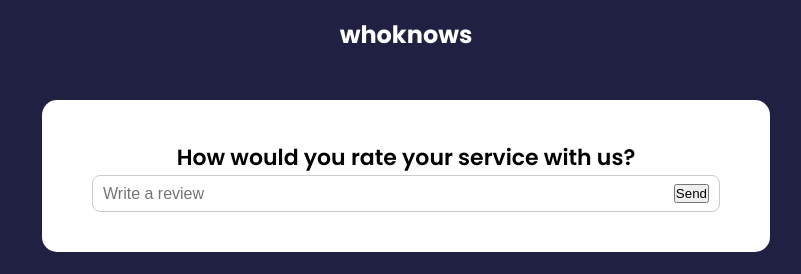
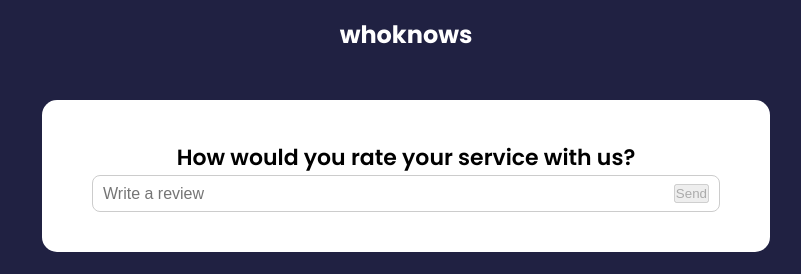
Before and after one commit to wlowry88/feedback-app, a React (Create React App) app: page / in a window 1280 px wide. Shown: the top 274 px of the page, without its empty margins (234-1035 px from the left). Built offline with nearby package versions, Linux system fonts and the light colour scheme.

Commit message:
add form validations

```diff
--- a/src/components/FeedbackForm.jsx
+++ b/src/components/FeedbackForm.jsx
@@ -6,9 +6,20 @@
 
 function FeedbackForm(props) {
     const [text, setText] = useState('');
+    const [btnDisabled, setBtnDisabled] = useState(true);
+    const [message, setMessage] = useState('');
 
     const handleTextChange = (e) => {
-        console.log(e.target.value)
+        if (text === '') {
+            setBtnDisabled(true);
+            setMessage(null);
+        } else if (text !== '' && text.trim().length <= 10) {
+            setMessage('Text must be at least 10 characters');
+        } else {
+            setMessage(null);
+            setBtnDisabled(false);
+        }
+        setText(e.target.value);
     }
     return (
         <Card>
@@ -23,10 +34,12 @@
                     />
                     <Button
                         type="submit"
-                        version="">
+                        version=""
+                        isDisabled={btnDisabled}>
                         Send
                     </Button>
                 </div>
+                {message && <div className="message">{message}</div>}
             </form>
         </Card>
     )
```
